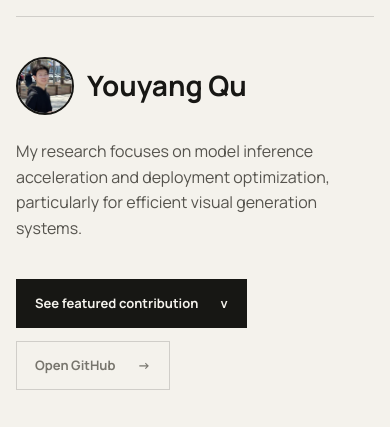
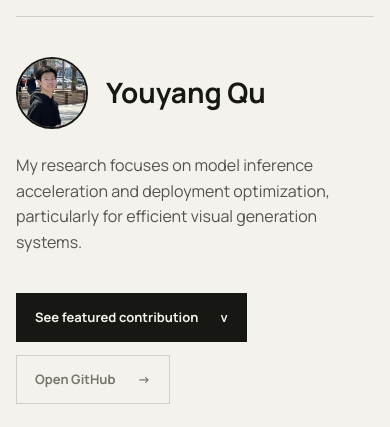
Before and after one commit to q6y6y6/q6y6y6.github.io, a plain HTML site: page index.html in a window 390 px wide. Shown: the part 53-480 px from the top of the page. Drawn offline with nearby package versions, Linux system fonts and the light colour scheme.

Commit message:
Increase profile portrait size on desktop and mobile

```diff
--- a/index.html
+++ b/index.html
@@ -15,7 +15,7 @@
       href="https://fonts.googleapis.com/css2?family=DM+Mono:wght@400;500&family=Manrope:wght@400;500;600;700;800&display=swap"
       rel="stylesheet"
     />
-    <link rel="stylesheet" href="styles.css?v=20261105-2" />
+    <link rel="stylesheet" href="styles.css?v=20261105-3" />
   </head>
 
   <body>
--- a/styles.css
+++ b/styles.css
@@ -55,8 +55,8 @@ a { color: inherit; text-decoration: none; }
 .hero { display: grid; grid-template-columns: minmax(0, 1.02fr) minmax(0, .98fr); gap: clamp(32px, 6vw, 80px); align-items: center; padding-block: 56px 64px; }
 .eyebrow, .visual-label, .project-kicker, .tag-list, .visual-topline { font-family: 'DM Mono', monospace; text-transform: uppercase; letter-spacing: .08em; font-size: 11px; }
 .eyebrow { display: flex; align-items: center; gap: 10px; margin: 0 0 28px; color: var(--muted); }
-.profile-chip { display: inline-flex; align-items: center; gap: 13px; margin-bottom: 24px; }
-.profile-chip img { width: 58px; height: 58px; border: 2px solid var(--ink); border-radius: 50%; object-fit: cover; object-position: center 38%; }
+.profile-chip { display: inline-flex; align-items: center; gap: 18px; margin-bottom: 24px; }
+.profile-chip img { width: 88px; height: 88px; flex-shrink: 0; border: 2px solid var(--ink); border-radius: 50%; object-fit: cover; object-position: center 38%; }
 .profile-chip div { display: grid; gap: 2px; }
 .profile-chip h1 { margin: 0; font-size: 28px; letter-spacing: 0; }
 h1, h2, h3, p { margin-top: 0; }
@@ -105,6 +105,7 @@ h3 { margin-bottom: 24px; font-size: clamp(38px, 5vw, 64px); }
 .contact-link:last-child { border-bottom: 1px solid rgba(244,242,236,.25); }
 
 @media (max-width: 780px) {
+  .profile-chip img { width: 72px; height: 72px; }
   .site-header, .hero, .content-section, .contact-section { width: min(calc(100% - 32px), var(--max)); }
   .site-header { min-height: 70px; }
   .nav { gap: 15px; margin-right: 18px; }
```
